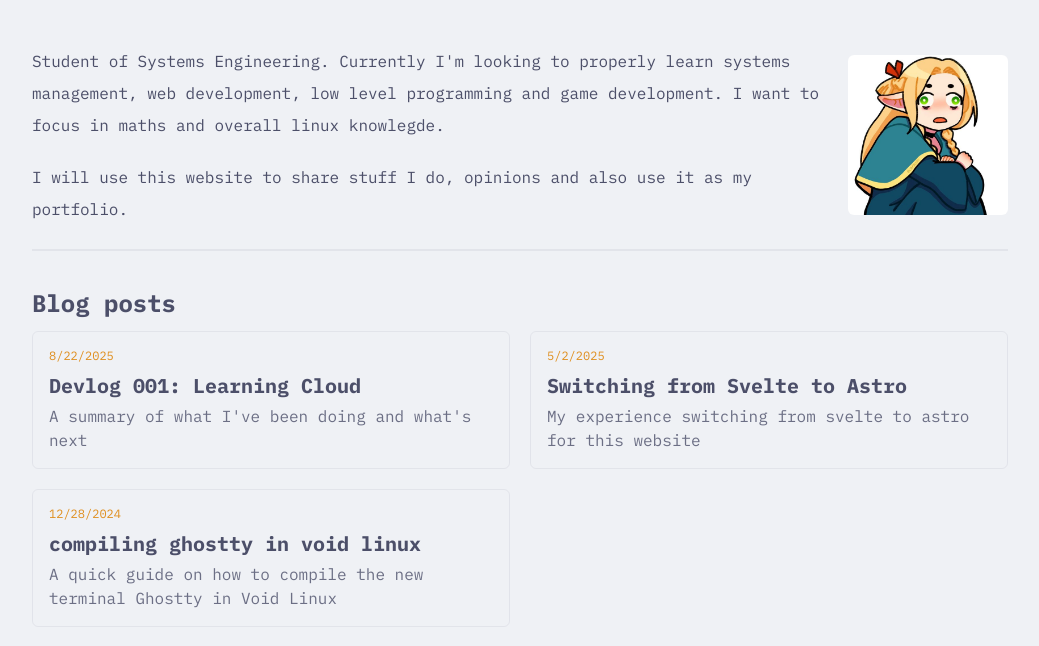
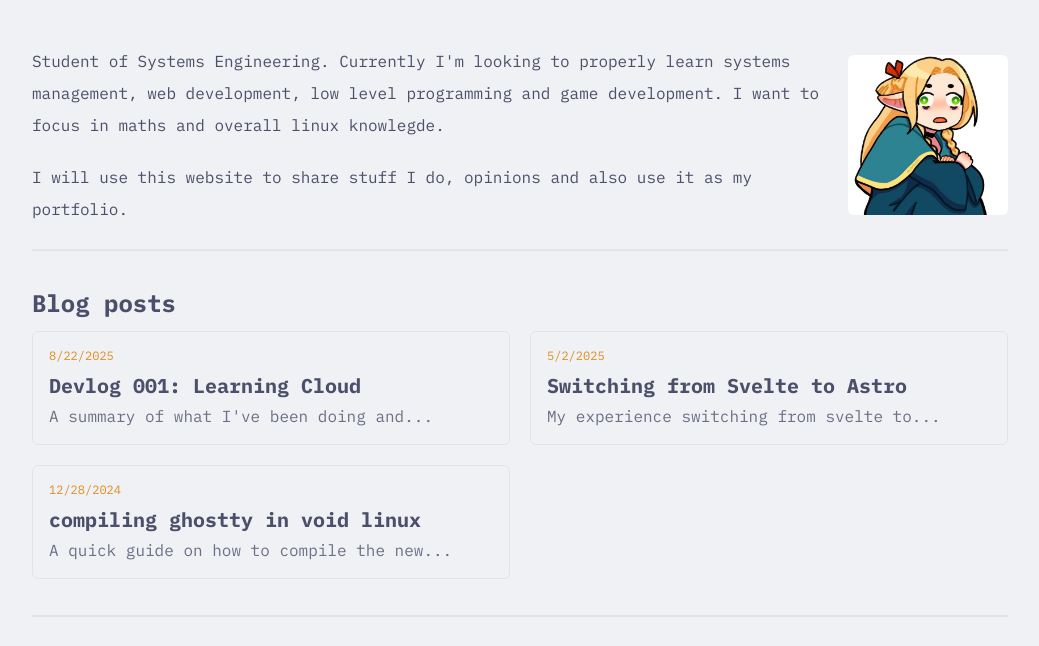
Before and after one commit to srlbel/lebel-web, an Astro site: page / in a window 1280 px wide. Shown: the part 99-745 px from the top of the page, without its empty margins (120-1159 px from the left). Built offline with nearby package versions, Linux system fonts and the light colour scheme; Astro itself is replaced by a stand-in of ours.

Commit message:
update some styles

```diff
--- a/src/components/Navigation.astro
+++ b/src/components/Navigation.astro
@@ -25,7 +25,7 @@ const currentPath = Astro.url.pathname;
             <li>
               <a
                 href={NAV_LINKS[navItemKey].path}
-                class={`hover:text-accent dark:hover:text-dark-accent text-ink dark:text-dark-ink text-lg sm:text-xl ${isActive ? "font-bold" : ""}`}
+                class={`hover:text-accent dark:hover:text-dark-accent text-lg sm:text-xl ${isActive ? "text-accent dark:text-dark-accent font-bold" : "text-ink dark:text-dark-ink"}`}
               >
                 {NAV_LINKS[navItemKey].label}
               </a>
--- a/src/components/Post.astro
+++ b/src/components/Post.astro
@@ -17,7 +17,14 @@ const { post } = Astro.props;
     <div class="flex flex-col gap-1">
       <span class="text-xl font-bold">{post.data.title}</span>
       <span class="text-md text-ink-muted dark:text-dark-ink-muted">
-        {post.data.description}
+        {
+          post.data.description.length > 40
+            ? post.data.description.slice(
+                0,
+                post.data.description.lastIndexOf(" ", 40),
+              ) + "..."
+            : post.data.description
+        }
       </span>
     </div>
   </a>
```
